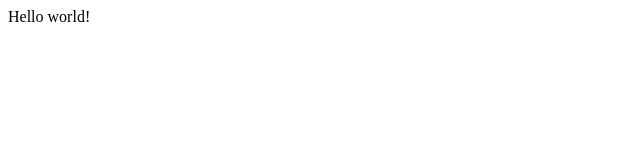
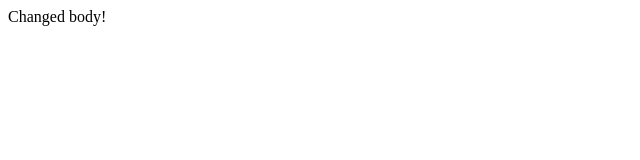
Before and after one commit to mon4rch/practicing-git, a plain HTML site: page index.html in a window 1280 px wide. Shown: the full height of the page, 0-640 px from the left. Drawn offline with Linux system fonts and the light colour scheme.

Commit message:
Changed body of index.html

```diff
--- a/index.html
+++ b/index.html
@@ -4,6 +4,6 @@
   <title>
     This has been changed!
 </title>
-  <body>Hello world!</body>
+  <body>Changed body!</body>
 </head>
 </html>
```
